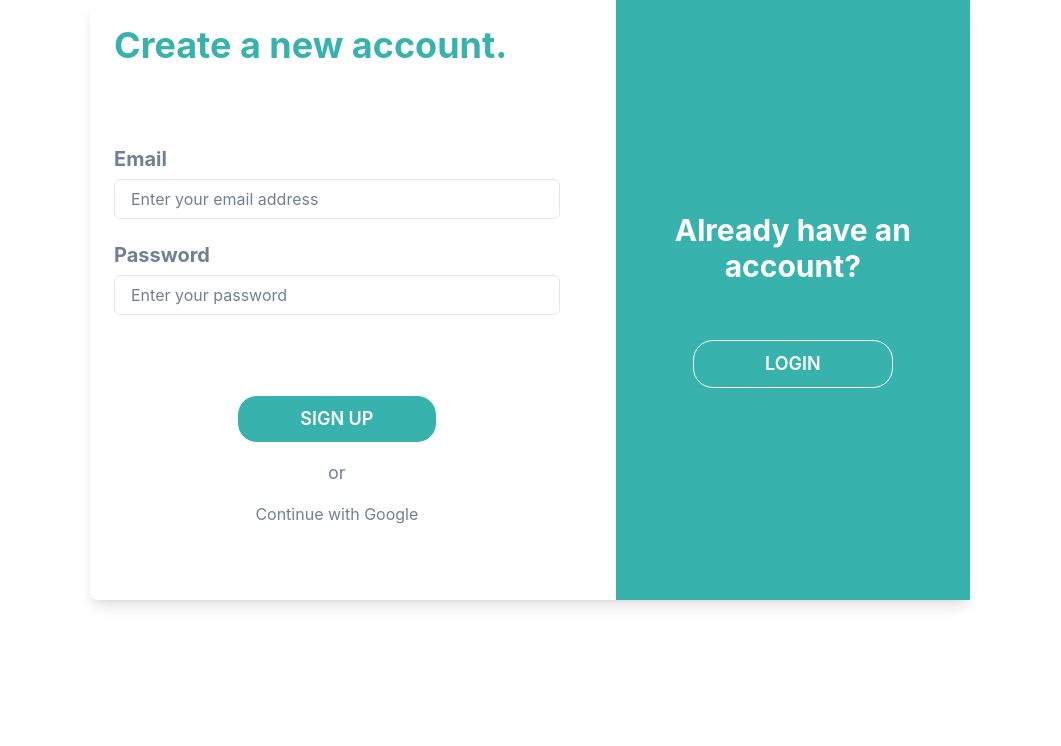
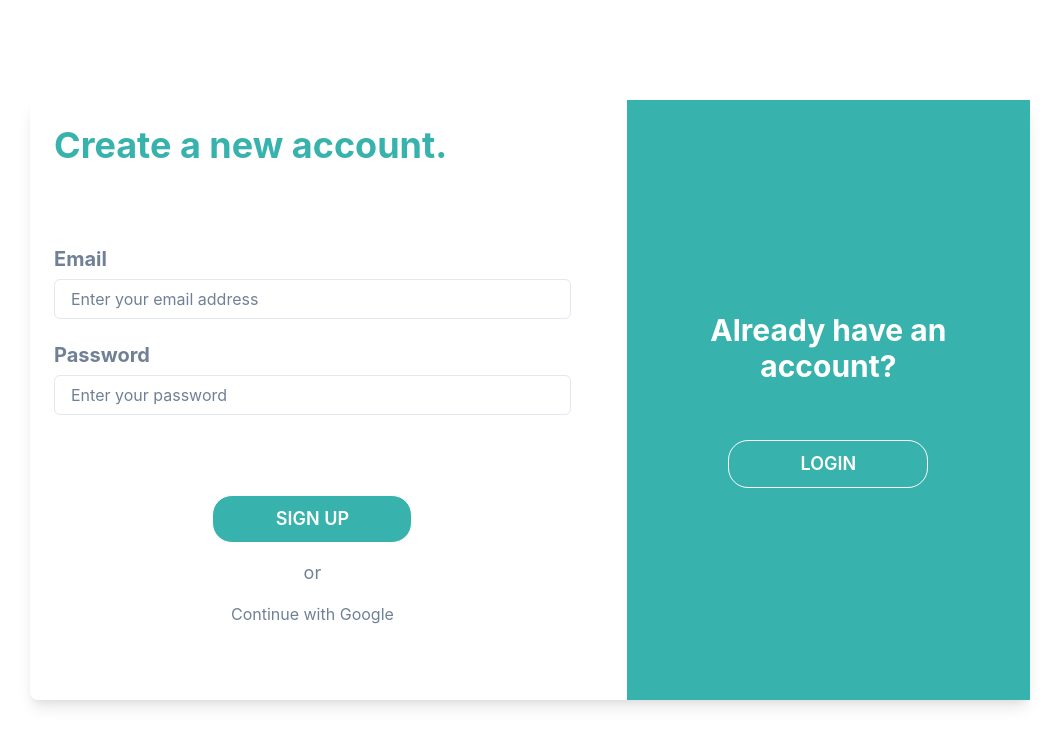
Before and after one commit to ayakamiyake7/apartment_for_rent_service, a Next.js app: page /signup in a window 1280 px wide. Shown: the top 746 px of the page, without its empty margins (110-1171 px from the left). Built offline with nearby package versions, Linux system fonts and the light colour scheme.

Commit message:
WIP: working on adding design for sp

```diff
--- a/pages/signup.js
+++ b/pages/signup.js
@@ -12,30 +12,26 @@ import {
 
 export default function Signup() {
   return (
-    <Container
-      h={600}
-      display="flex"
-      justifyContent="center"
-      alignItems="center"
-    >
+    <Container h="100vh" p={{ sm: 0 }} position="relative">
       <Stack
-        direction="row"
-        spacing={8}
+        direction={["column", "row"]}
+        spacing={{ base: 0, md: 8 }}
         maxW="container.lg"
-        // minH="100%"
-        h="100%"
+        h="600"
         my="6"
         boxShadow="lg"
         rounded="lg"
-        w={{ md: 1000, sm: "100%" }}
+        w={{
+          base: "calc(100% - 40px)",
+          md: 1000,
+        }}
         m="auto"
-        // position="absolute"
-        // top="50%"
-        // left="50%"
-        // transform="translate(-50%, -50%)"
-        // display="block"
+        position="absolute"
+        top="50%"
+        left="50%"
+        transform="translate(-50%, -50%)"
       >
-        <Box w={600} p={6}>
+        <Box w={{ md: 600, sm: "100%" }} p={6}>
           <Heading as="h1" size="xl" mb={20} color="teal.400">
             Create a new account.
           </Heading>
```
